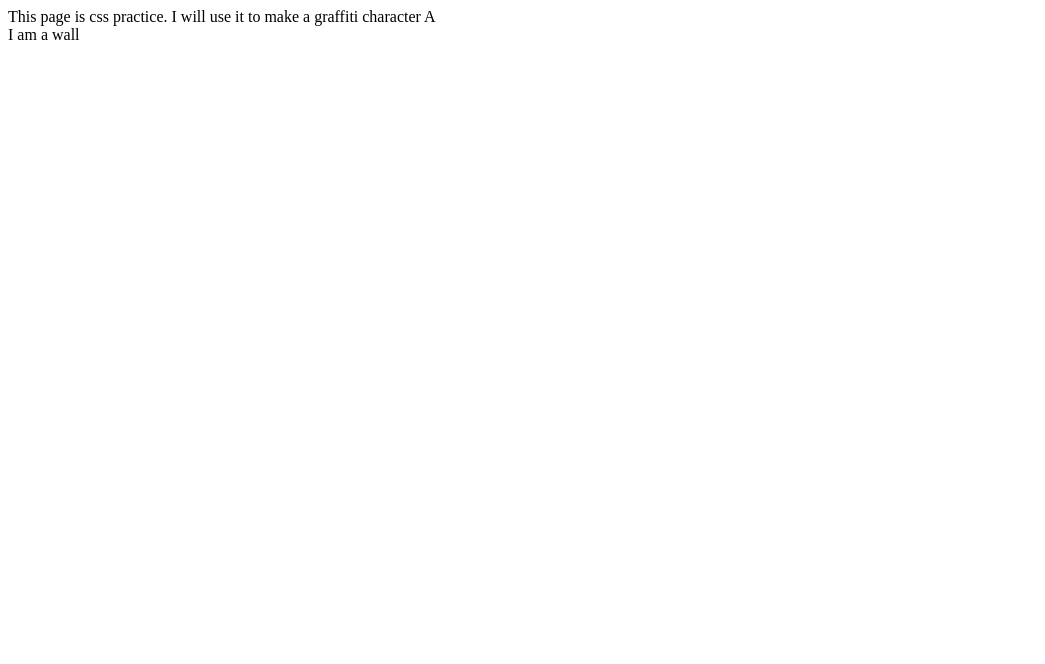
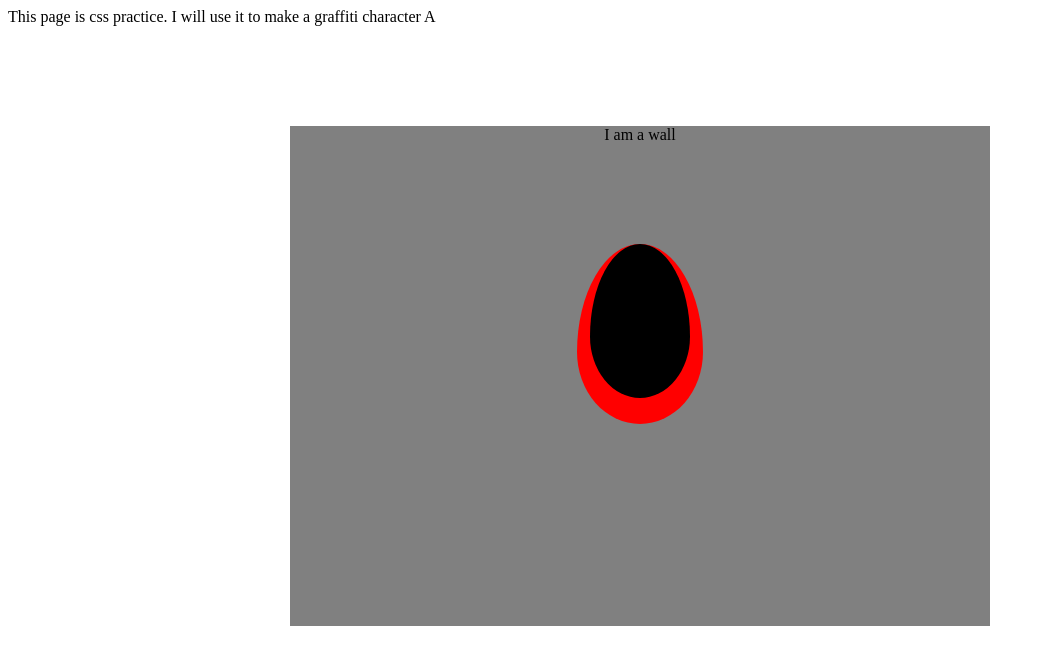
Before and after one commit to SpencerFalor-Ward/cssGrafitimation, a plain HTML site: page index.html in a window 1280 px wide. Shown: the whole page, without its empty margins (0-1045 px from the left). Drawn offline with Linux system fonts and the light colour scheme.

Commit message:
connected css file and started character

```diff
--- a/assets/style.css
+++ b/assets/style.css
@@ -3,15 +3,33 @@
   }
 
   #wall {
-  /* width: 700px; */
-  /* height: 500px; */
-  background-color:grey;
-  border: purple;
-  }
-
-  body {
   width: 700px;
   height: 500px;
   background-color:grey;
-  border: purple;
-  }
+  border: 40px purple;
+  display: block;
+  margin: 100px auto 0 auto;
+  text-align: center;
+}
+
+.aL1 {
+  outline: 40px purple;
+  margin: 100px auto 0 auto;
+  text-align: center;
+  display: block;
+  width: 126px;
+  height: 180px;
+  background-color: red;
+  border-radius: 50% 50% 50% 50%/ 60% 60% 40% 40%;
+}
+.aL2 {
+  outline: 40px purple;
+  margin: 100px auto 0 auto;
+  border-top: 20px;
+  text-align: center;
+  display: block;
+  width: 100px;
+  height: 154px;
+  background-color: black;
+  border-radius: 50% 50% 50% 50%/ 60% 60% 40% 40%;
+}
--- a/index.html
+++ b/index.html
@@ -4,13 +4,17 @@
     <meta charset="UTF-8">
     <meta name="viewport" content="width=device-width, initial-scale=1.0">
     <title>Graffitimation</title>
-    <link rel="stylesheet" type="text/css" src="./assets/style.css">
+    <link rel="stylesheet" type="text/css" href="./assets/style.css">
 </head>
 <body>
     This page is css practice. I will use it to make a graffiti character A
     <div class="box">
         <div id="wall">
             I am a wall
+            <div class="aL1">
+                <div class="aL2">
+                </div>
+            </div>
         </div>
     </div>
 </body>
```
